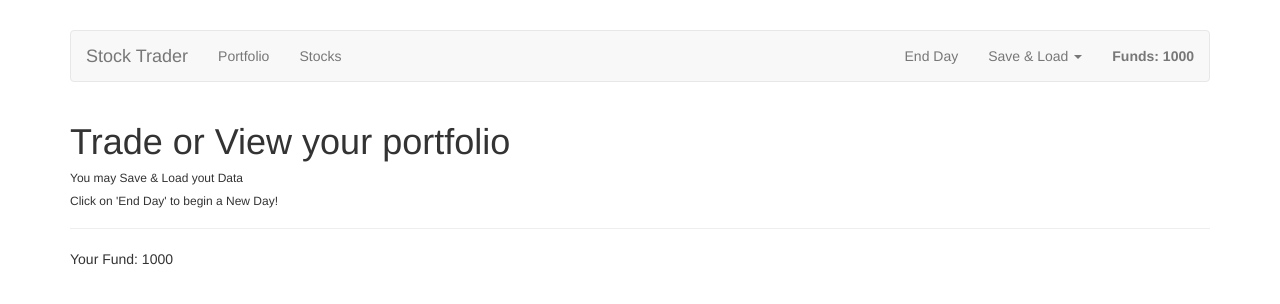
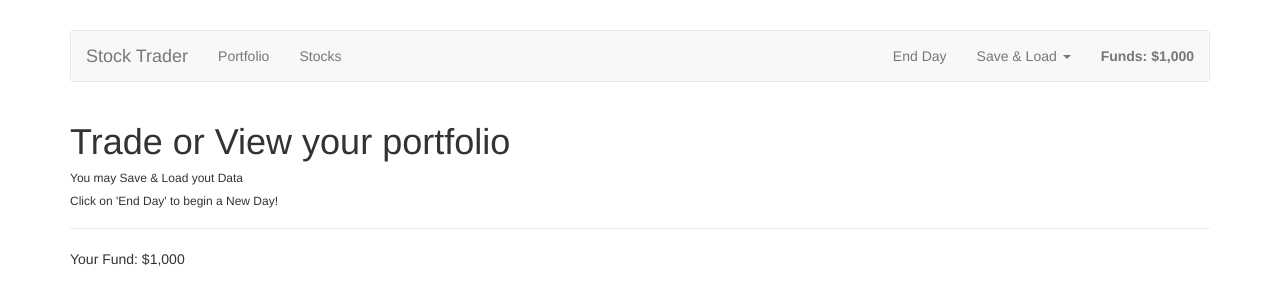
Before and after one commit to jurnalanas/Stock-Trader, a Vue app: page / in a window 1280 px wide. Shown: the top 304 px of the page. Built offline with nearby package versions, Linux system fonts and the light colour scheme.

Commit message:
added currency filter

```diff
--- a/src/components/Header.vue
+++ b/src/components/Header.vue
@@ -10,7 +10,7 @@
           <router-link to='/portfolio' activeClass='active' tag='li'><a>Portfolio</a></router-link>
           <router-link to='/stocks' activeClass='active' tag='li'><a>Stocks</a></router-link>
         </ul>
-        <strong class="navbar-text navbar-right">Funds: {{ funds }}</strong>
+        <strong class="navbar-text navbar-right">Funds: {{ funds | currency }}</strong>
         <ul class="nav navbar-nav navbar-right">
           <li><a href="#">End Day</a></li>
           <li class="dropdown">
--- a/src/components/Home.vue
+++ b/src/components/Home.vue
@@ -4,7 +4,7 @@
     <h6>You may Save & Load yout Data</h6>
     <h6>Click on 'End Day' to begin a New Day!</h6>
     <hr>
-    <p>Your Fund: {{ funds }}</p>
+    <p>Your Fund: {{ funds | currency }}</p>
   </div>
 </template>
 
--- a/src/main.js
+++ b/src/main.js
@@ -8,6 +8,10 @@
 import store from './store/store'
 
 Vue.use(VueRouter)
+
+Vue.filter('currency', (value) => {
+  return '$' + value.toLocaleString()
+})
 
 const router = new VueRouter({
   mode: 'history', // without hashtag
```
